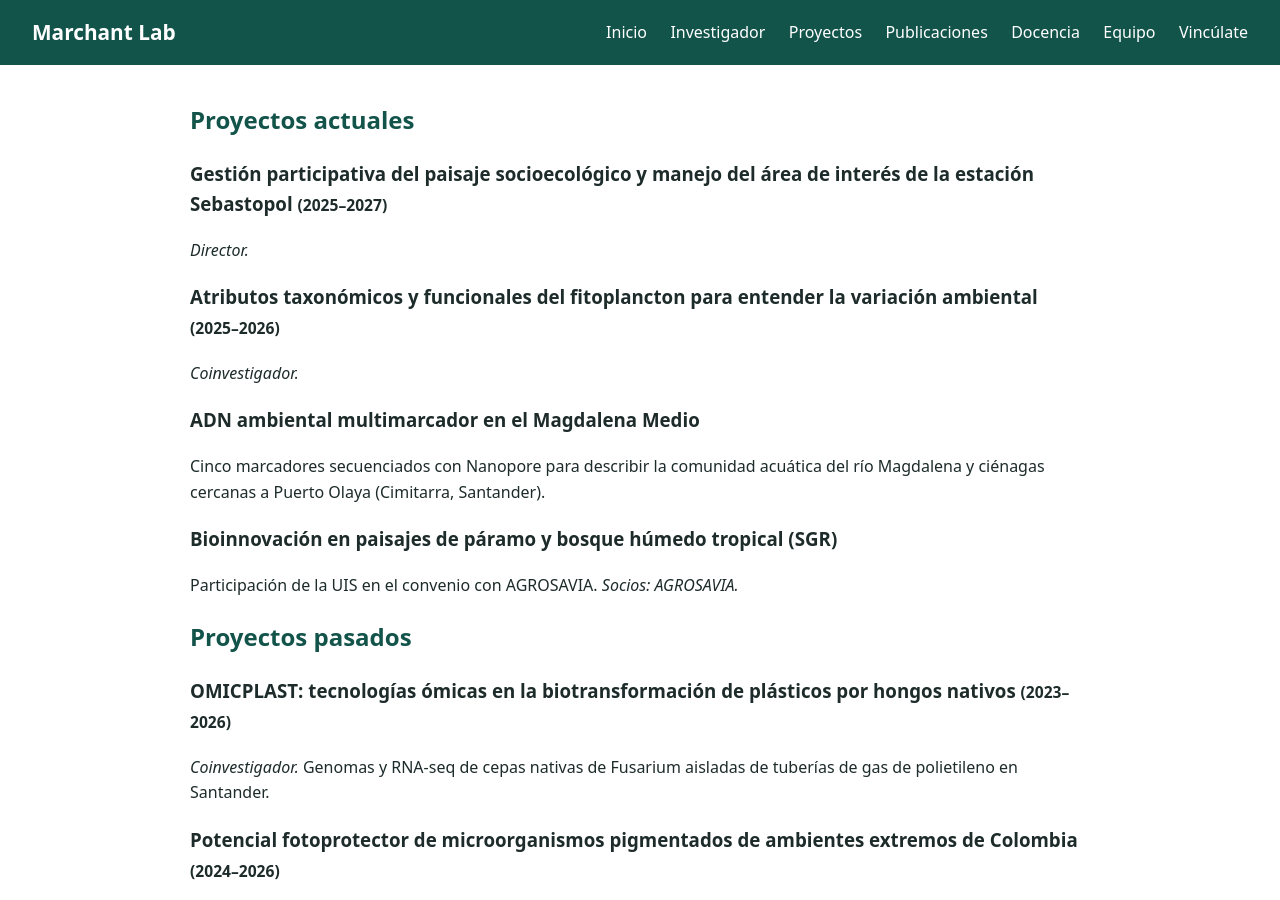
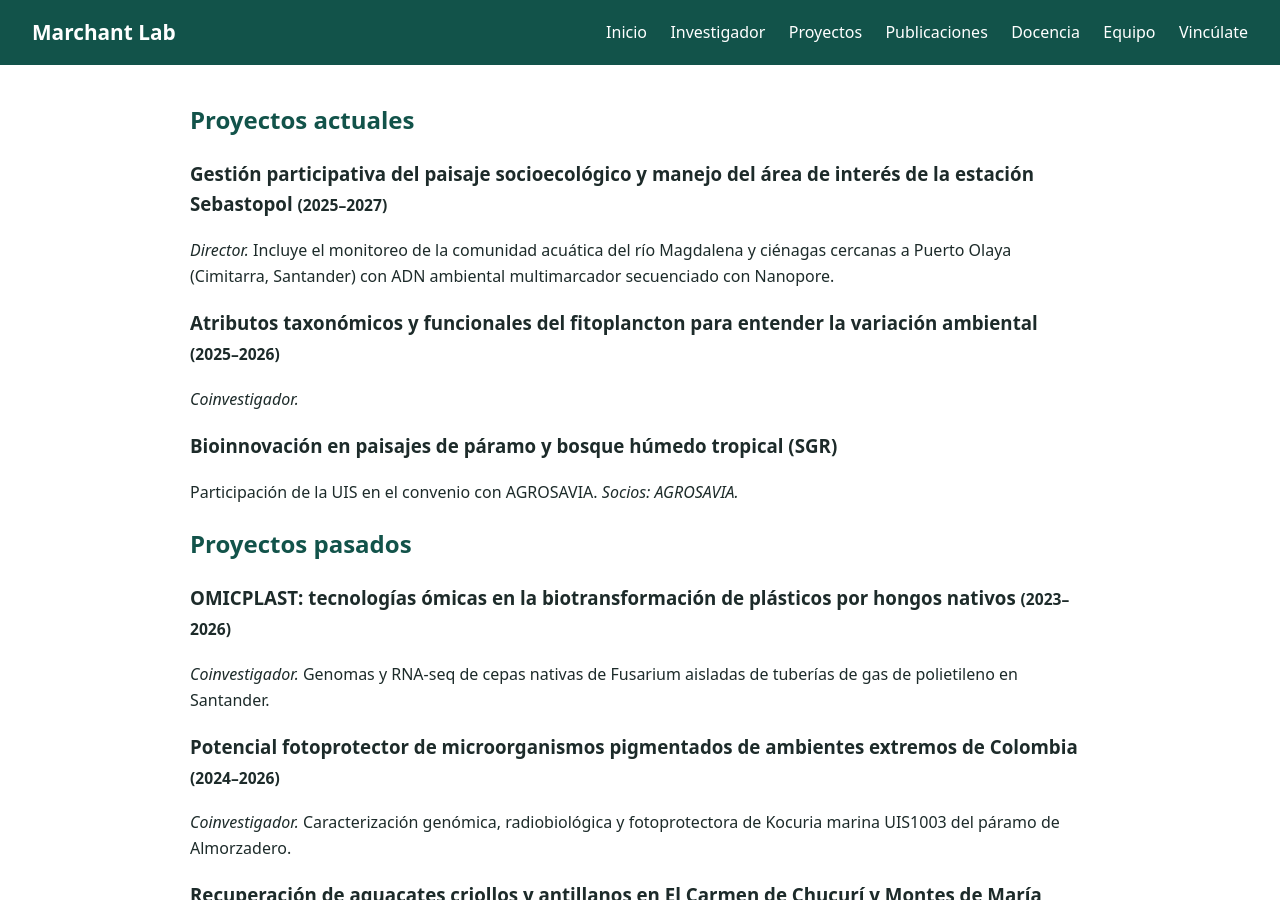
Before and after one commit to Marchant-Lab/marchant-lab-web, a Jekyll site: the page built from proyectos.md, in a window 1280 px wide and 900 px high. Built offline with Jekyll 4.4.1, drawn with Linux system fonts in a browser that asks for light colours.

Commit message:
Une eDNA Magdalena al proyecto Sebastopol y marca codirección de Santiago Vargas
Co-Authored-By: Claude Opus 5.5 <noreply@anthropic.com>

```diff
--- a/_data/personas.yml
+++ b/_data/personas.yml
@@ -33,7 +33,7 @@
   rol: Biología (pregrado)
   estado: actual
 - nombre: Santiago Vargas Flórez
-  rol: Pregrado / maestría (confirmar)
+  rol: Biología (pregrado, codirección)
   estado: actual
 - nombre: Juan Diego Campos Reyes
   rol: Biología (pregrado)
--- a/_data/proyectos.yml
+++ b/_data/proyectos.yml
@@ -14,13 +14,11 @@
   estado: actual   # reporte de actividad docente 2026-1, proyecto externo 8212
   anios: 2025–2027
   rol: Director
+  descripcion: Incluye el monitoreo de la comunidad acuática del río Magdalena y ciénagas cercanas a Puerto Olaya (Cimitarra, Santander) con ADN ambiental multimarcador secuenciado con Nanopore.
 - titulo: Atributos taxonómicos y funcionales del fitoplancton para entender la variación ambiental
   estado: actual   # proyecto interno 4337
   anios: 2025–2026
   rol: Coinvestigador
-- titulo: ADN ambiental multimarcador en el Magdalena Medio
-  estado: actual
-  descripcion: Cinco marcadores secuenciados con Nanopore para describir la comunidad acuática del río Magdalena y ciénagas cercanas a Puerto Olaya (Cimitarra, Santander).
 - titulo: Bioinnovación en paisajes de páramo y bosque húmedo tropical (SGR)
   estado: actual
   descripcion: Participación de la UIS en el convenio con AGROSAVIA.
```
